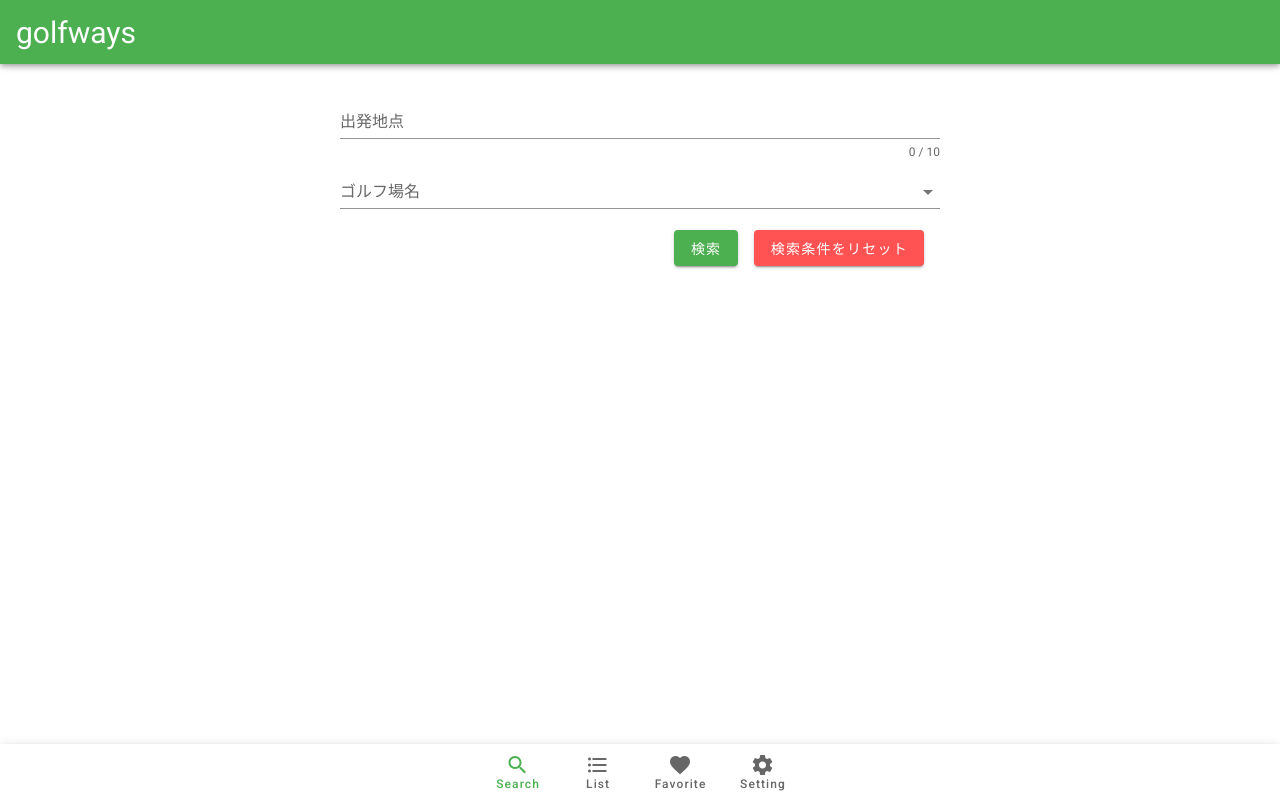
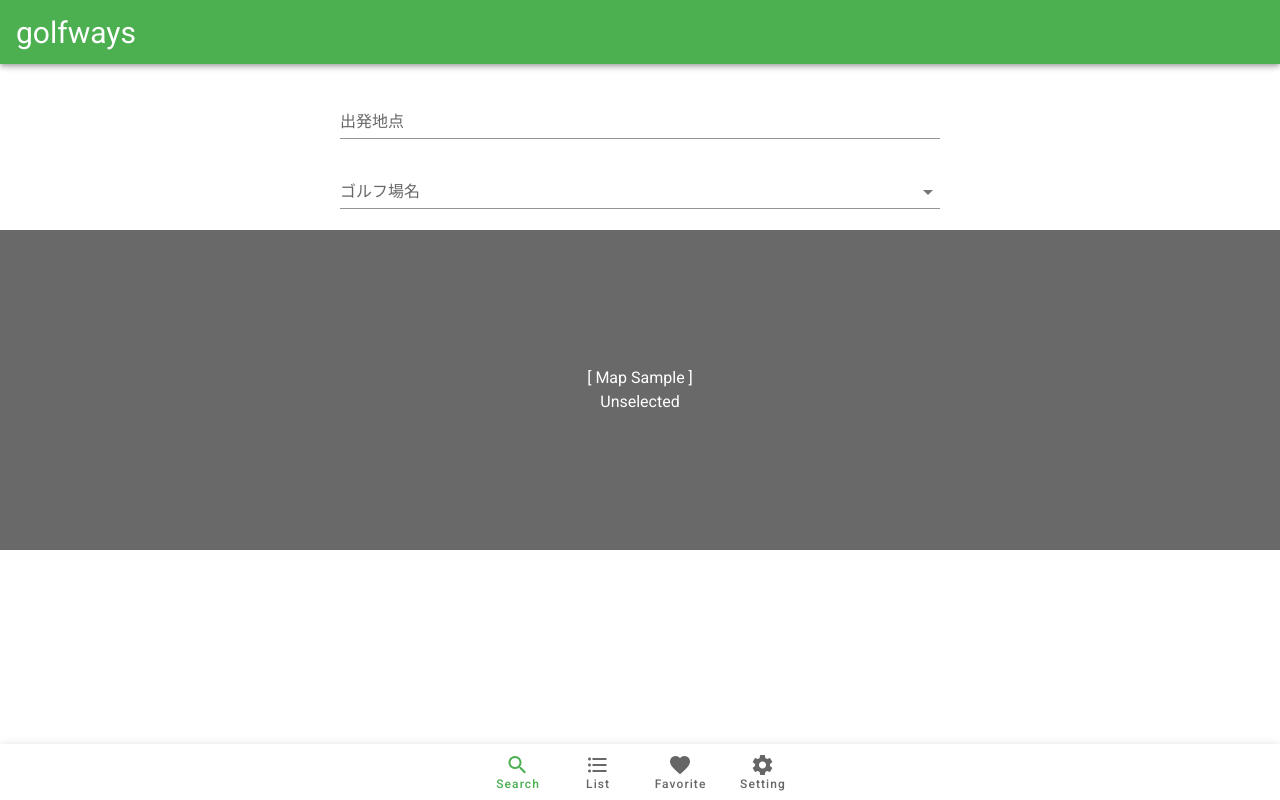
Before and after one commit to rasayama/golfways-client, a Vue app: page / in a window 1280 px wide. Built offline with nearby package versions, Linux system fonts and the light colour scheme.

Commit message:
ダミーのマップを表示

```diff
--- a/src/components/pages/Search.vue
+++ b/src/components/pages/Search.vue
@@ -1,4 +1,5 @@
 <template>
+  <div>
     <v-form
       ref="form"
       v-model="valid"
@@ -6,12 +7,10 @@
     >
       <v-text-field
       v-model="name"
-      :counter="10"
       :rules="nameRules"
       label="出発地点"
       required
       ></v-text-field>
-
       <v-select
         v-model="select"
         :items="items"
@@ -19,26 +18,20 @@
         label="ゴルフ場名"
         required
       ></v-select>
+    </v-form>
 
-    <span style="float: right;">
-      <v-btn
-      :disabled="!valid"
-      color="success"
-      class="mr-4"
-      @click="validate"
-    >
-      検索
-    </v-btn>
-
-    <v-btn
-      color="error"
-      class="mr-4"
-      @click="reset"
-    >
-      検索条件をリセット
-    </v-btn>
+    <div class="dummy-map">
+      <div class="dummy-text">
+          [ Map Sample ]<br />
+        <span v-show="select == null">
+          Unselected
         </span>
-  </v-form>
+        <span v-show="select != null">
+          Route to {{ select }}
+        </span>
+      </div>
+    </div>
+  </div>
 </template>
 
 <script>
@@ -57,10 +50,10 @@
       ],
       select: null,
       items: [
-        'Item 1',
-        'Item 2',
-        'Item 3',
-        'Item 4',
+        'Golf Course 1',
+        'Golf Course 2',
+        'Golf Course 3',
+        'Golf Course 4',
       ],
     }),
 
@@ -83,4 +76,20 @@ form {
   max-width: 600px;
   margin: 30px auto 0;
 }
+
+.dummy-map {
+  width: 100%;
+  height: 20rem;
+  background-color: dimgray;
+  position: relative;
+}
+
+.dummy-text {
+  position: absolute;
+  text-align: center;
+  color: white;
+  top: 50%;
+  left:50%;
+  transform: translate(-50%, -50%);
+}
 </style>
```
Lines whose indentation alone changed are shown as unchanged.
